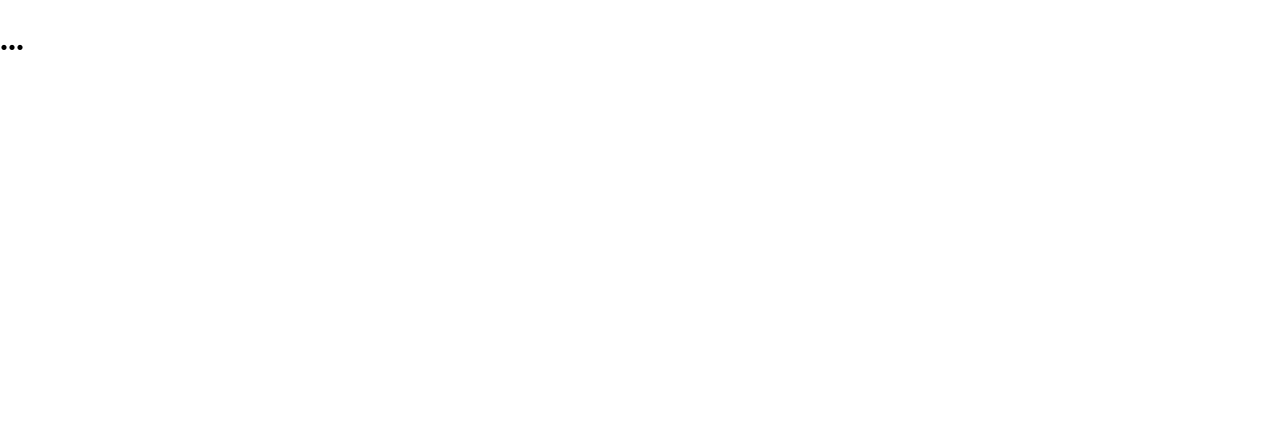
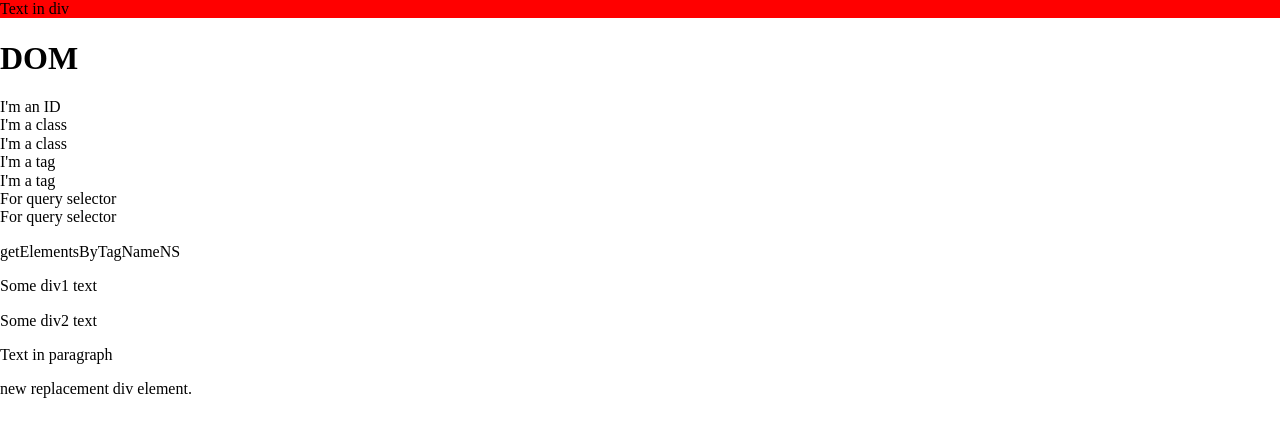
Before and after one commit to sergey-belko/training, a website: page src/dom/index.html in a window 1280 px wide. Drawn offline with nearby package versions, Linux system fonts and the light colour scheme.

Commit message:
create dom manipulation example

```diff
--- a/src/dom/index.html
+++ b/src/dom/index.html
@@ -3,13 +3,40 @@
 
 <head>
   <meta charset="utf-8" />
-  <link rel="stylesheet" href="../node_modules/normalize.css/normalize.css" />
-  <link rel="stylesheet" href="./style.css" />
-  <title>...</title>
+  <link rel="stylesheet" type="text/css" href="../../node_modules/normalize.css/normalize.css" />
+  <link rel="stylesheet" type="text/css" href="./style.css" />
+  <title>DOM</title>
 </head>
 
 <body>
-  <h1>...</h1>
+  <h1>DOM</h1>
+
+  <div id="id">I'm an ID</div>
+
+  <div class="test">I'm a class</div>
+  <div class="test">I'm a class</div>
+
+  <section>I'm a tag</section>
+  <section>I'm a tag</section>
+
+  <div class="query">For query selector</div>
+  <div class="query">For query selector</div>
+  <p>getElementsByTagNameNS</p>
+  <div id="div1">
+    <p>Some div1 text</p>
+
+    <div id="div2">
+      <p>Some div2 text</p>
+    </div>
+  </div>
+
+  <div id="replace">To replace</div>
+
 </body>
 
+<script src="./js/nodeType.js"></script>
+<script src="./js/selector.js"></script>
+<script src="./js/node.js"></script>
+<script src="./js/attribute.js"></script>
+
 </html>
--- /dev/null
+++ b/src/dom/js/attribute.js
@@ -0,0 +1,22 @@
+(function call() {
+  console.log('*************************************');
+  console.log('Attributes');
+
+  const test = document.getElementById('id');
+
+  console.log('Does it have id?', test.hasAttribute('id'));
+  console.log('Does it have id?', test.hasAttribute('test'));
+  console.log('id:', test.getAttribute('id'));
+
+  console.log('Setting test-attr');
+  const attr = 'test-attr';
+  test.setAttribute(attr, 'some value');
+  console.log('Does it have id?', test.hasAttribute(attr));
+  console.log('id:', test.getAttribute(attr));
+
+
+  console.log('Remove test-attr');
+  console.log('Does it have id?', test.hasAttribute(attr));
+  test.removeAttribute(attr);
+  console.log('Does it have id?', test.hasAttribute(attr));
+}());
--- /dev/null
+++ b/src/dom/js/node.js
@@ -0,0 +1,28 @@
+(function call() {
+  console.log('*************************************');
+  console.log('Node creation, update, delete');
+
+  const div = document.createElement('div');
+  div.style.background = 'red';
+  div.textContent = 'Text in div';
+  const { body } = document;
+  body.appendChild(div);
+  body.insertBefore(div, body.children[0]);
+
+  const div1 = document.getElementById('div1');
+  const paragraph = document.createElement('p');
+  div1.appendChild(paragraph);
+  // div1.appendChild(div);
+
+  paragraph.textContent = 'Text in paragraph';
+  // paragraph.innerHTML = "I'm a <strong>bold</strong> paragraph!";
+  // paragraph.remove();
+  // div1.removeChild(paragraph);
+
+  const sp1 = document.createElement('div');
+  const sp1Content = document.createTextNode('new replacement div element.');
+  sp1.appendChild(sp1Content);
+
+  const sp2 = document.getElementById('replace');
+  sp2.parentNode.replaceChild(sp1, sp2);
+}());
--- /dev/null
+++ b/src/dom/js/nodeType.js
@@ -0,0 +1,12 @@
+(function call() {
+  console.log('*************************************');
+  console.log('Node type, child nodes, parent node');
+
+  const { ...all } = Node;
+  console.log(all);
+  console.log('Is body type element node?', Node.ELEMENT_NODE === document.body.nodeType);
+  console.log('Is head type element node?', Node.ELEMENT_NODE === document.head.nodeType);
+
+  console.log('Body\'s child nodes:', document.body.childNodes);
+  console.log('Body\'s parent node:', document.body.parentNode);
+}());
--- /dev/null
+++ b/src/dom/js/selector.js
@@ -0,0 +1,19 @@
+(function call() {
+  console.log('*************************************');
+  console.log('Selectors');
+
+  console.log('Document', document);
+  console.log('Window', window);
+
+  console.log('getElementById', document.getElementById('id'));
+  console.log('getElementsByName', document.getElementsByName('name'));
+  console.log('getElementsByTagName', document.getElementsByTagName('section'));
+  console.log('getElementsByClassName', document.getElementsByClassName('test'));
+  console.log('getElementsByTagNameNS', document.getElementsByTagNameNS('http://www.w3.org/1999/xhtml', 'p'));
+
+  const div1 = document.getElementById('div1');
+  console.log('There are ', div1.getElementsByTagNameNS('http://www.w3.org/1999/xhtml', 'p'));
+
+  console.log('querySelector', document.querySelector('.query'));
+  console.log('querySelectorAll', document.querySelectorAll('.query'));
+}());
```
